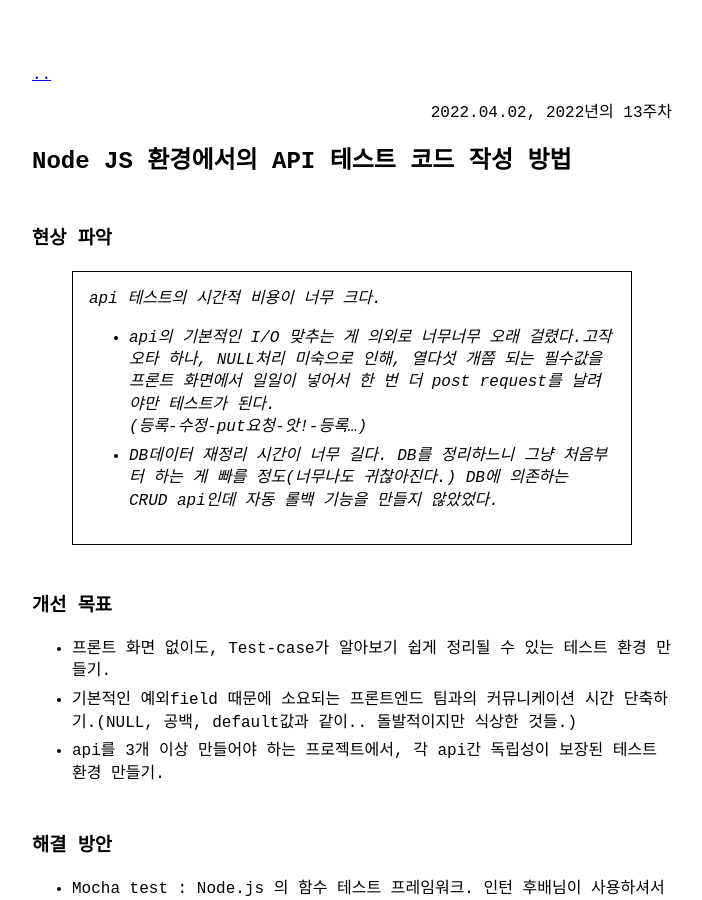
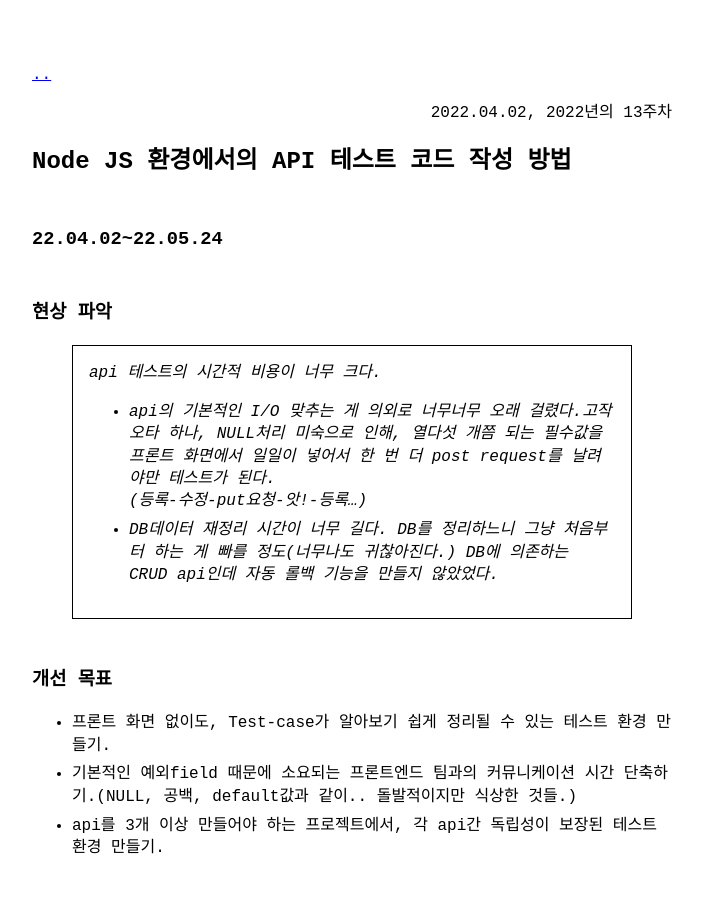
Before and after one commit to SeaJungg/SeaJungg.github.io, a Jekyll site: the page built from _posts/2022-04-02-test-code-in-nodejs.md, in a window 1280 px wide and 900 px high. Shown: the whole window, without its empty margins (288-990 px from the left). Built offline with Jekyll 4.4.1, drawn with Linux system fonts in a browser that asks for light colours.

Commit message:
퇴근하고싶다

```diff
--- a/_posts/2022-04-02-test-code-in-nodejs.md
+++ b/_posts/2022-04-02-test-code-in-nodejs.md
@@ -3,7 +3,7 @@ layout: post
 title: "Node JS 환경에서의 API 테스트 코드 작성 방법"
 category: done
 ---
-
+### 22.04.02~22.05.24
 ### 현상 파악
 
 > api 테스트의 시간적 비용이 너무 크다.
```
